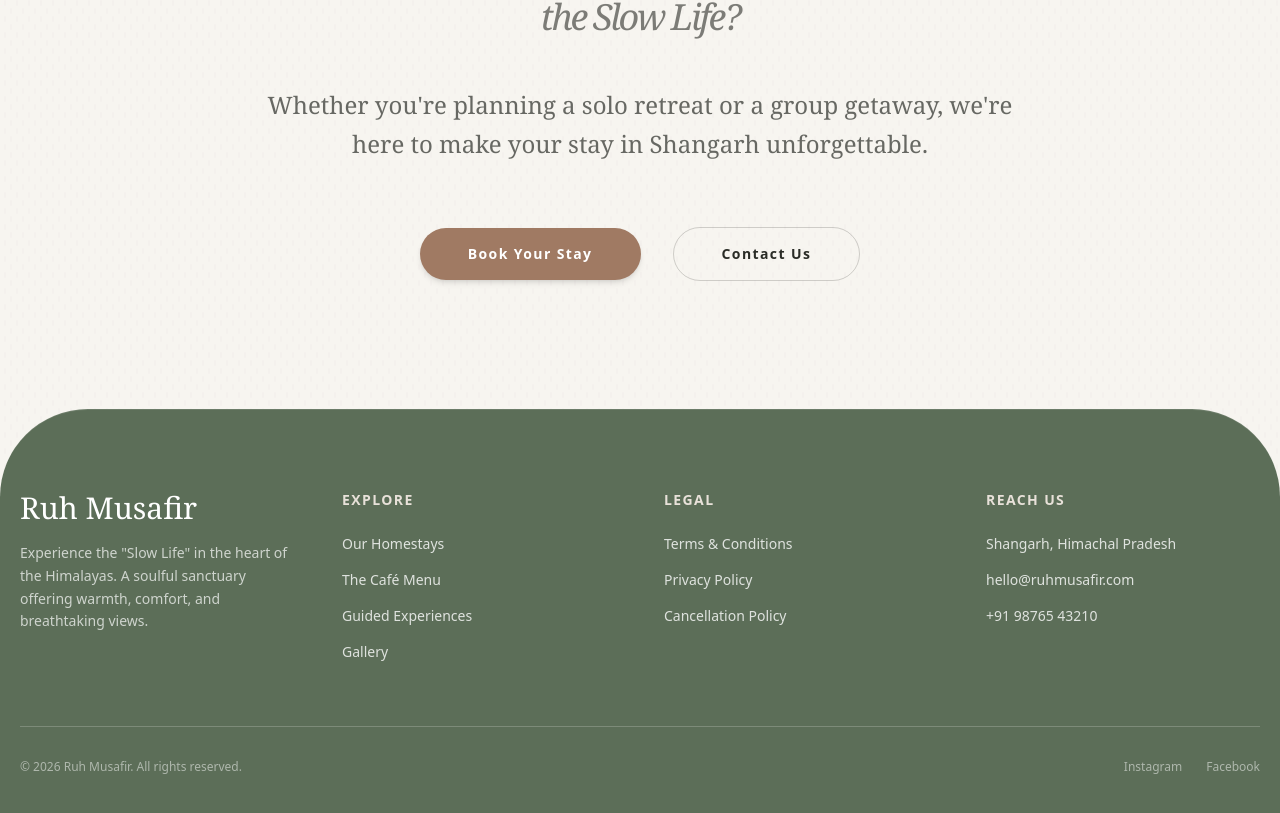
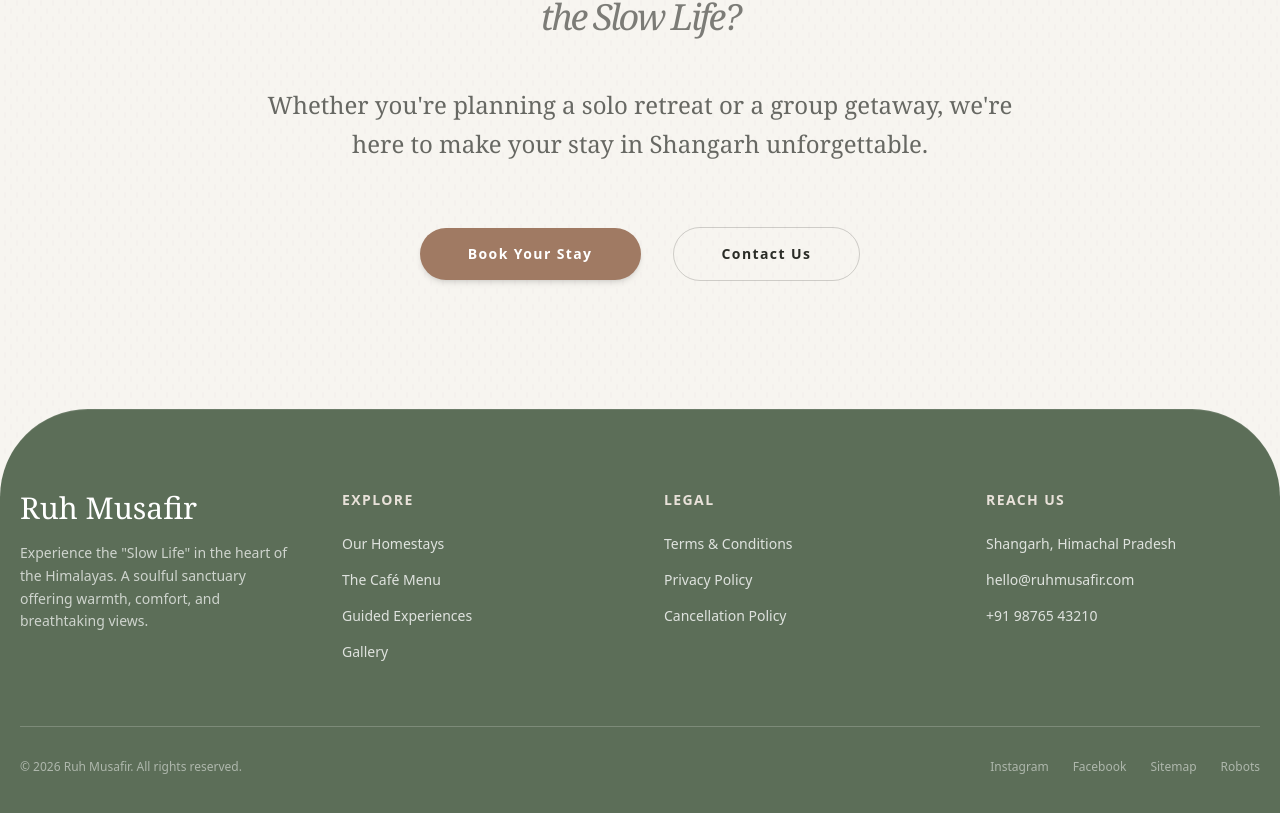
Before and after one commit to piratecodes/ruh-musafir, a Next.js app: page / in a window 1280 px wide. Shown: the part 2592-3405 px from the top of the page. Built offline with nearby package versions, Linux system fonts and the light colour scheme; no server answers.

Commit message:
sitemap and robots add on footer

```diff
--- a/src/components/footer.jsx
+++ b/src/components/footer.jsx
@@ -53,6 +53,8 @@ export default function Footer() {
           <div className="flex space-x-6 mt-4 md:mt-0">
             <a href="#" className="hover:text-white transition-colors">Instagram</a>
             <a href="#" className="hover:text-white transition-colors">Facebook</a>
+            <a className="hover:text-white transition-colors" target="_blank" href="/sitemap.xml">Sitemap</a>
+            <a className="hover:text-white transition-colors" target="_blank" href="/robots.txt">Robots</a>
           </div>
         </div>
 
```
